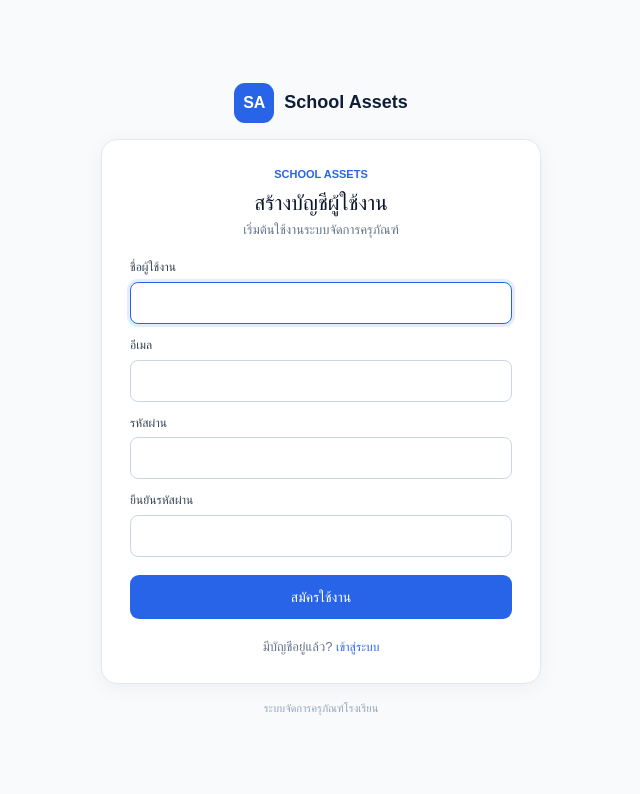
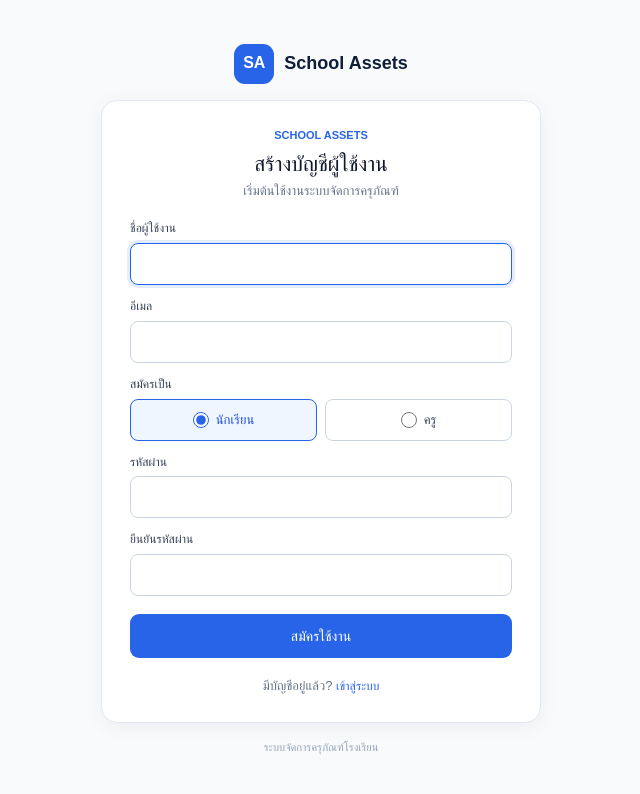
Before and after one commit to Tanaphon31143/School-Assets, a Next.js app: page /register in a window 1280 px wide. Shown: the top 794 px of the page, without its empty margins (319-959 px from the left). Built offline with nearby package versions, Linux system fonts and the light colour scheme; a web font is replaced by a local one.

Commit message:
Update borrowing and equipment pages

```diff
--- a/src/app/api/auth/login/route.ts
+++ b/src/app/api/auth/login/route.ts
@@ -15,6 +15,7 @@ export async function POST(request: Request) {
     const user = (rows as { id: number; name: string; email: string; password: string; role: string }[])[0];
     if (!user || !(await bcrypt.compare(password, user.password))) return NextResponse.json({ error: "อีเมลหรือรหัสผ่านไม่ถูกต้อง" }, { status: 401 });
 
+    await db.query("UPDATE users SET status='active', updated_at=NOW() WHERE id=?", [user.id]);
     const response = NextResponse.json({ user: { id: user.id, name: user.name, email: user.email, role: user.role } });
     response.cookies.set(cookieName, createSession({ id: user.id, name: user.name, email: user.email, role: user.role }), { httpOnly: true, sameSite: "lax", secure: process.env.NODE_ENV === "production", path: "/", maxAge: 60 * 60 * 8 });
     console.log("[Login] ✅ Login success for:", email);
--- a/src/app/api/auth/logout/route.ts
+++ b/src/app/api/auth/logout/route.ts
@@ -1,7 +1,10 @@
 import { NextResponse } from "next/server";
-import { cookieName } from "@/lib/auth";
+import { cookieName, currentUser } from "@/lib/auth";
+import { db } from "@/lib/db";
 
 export async function POST() {
+  const user = await currentUser();
+  if (user) await db.query("UPDATE users SET status='inactive', updated_at=NOW() WHERE id=?", [user.id]);
   const response = NextResponse.json({ ok: true });
   response.cookies.set(cookieName, "", { httpOnly: true, expires: new Date(0), sameSite: "lax", secure: process.env.NODE_ENV === "production", path: "/" });
   return response;
--- a/src/app/api/auth/register/route.ts
+++ b/src/app/api/auth/register/route.ts
@@ -2,12 +2,13 @@ import { NextResponse } from "next/server";
 import bcrypt from "bcryptjs";
 import { db } from "@/lib/db";
 
-type RegisterBody = { name?: string; email?: string; password?: string };
+type RegisterBody = { name?: string; email?: string; password?: string; role?: string };
 
 export async function POST(request: Request) {
   const body = await request.json() as RegisterBody;
   const name = body.name?.trim();
   const email = body.email?.trim().toLowerCase();
+  const role = body.role ?? "student";
 
   if (!name || !email || !body.password) {
     return NextResponse.json({ error: "กรุณากรอกข้อมูลให้ครบถ้วน" }, { status: 422 });
@@ -15,26 +16,30 @@ export async function POST(request: Request) {
   if (name.length < 2 || body.password.length < 8) {
     return NextResponse.json({ error: "ชื่อผู้ใช้งานต้องมีอย่างน้อย 2 ตัวอักษร และรหัสผ่านอย่างน้อย 8 ตัวอักษร" }, { status: 422 });
   }
+  if (role !== "teacher" && role !== "student") {
+    return NextResponse.json({ error: "กรุณาเลือกประเภทผู้ใช้งาน" }, { status: 422 });
+  }
 
   const [existingRows] = await db.query("SELECT id FROM users WHERE email = ? LIMIT 1", [email]);
   if ((existingRows as { id: number }[]).length > 0) {
     return NextResponse.json({ error: "อีเมลนี้ถูกใช้งานแล้ว" }, { status: 409 });
   }
 
+  const [roleRows] = await db.query("SELECT id FROM roles WHERE name = ? LIMIT 1", [role]);
+  const selectedRole = (roleRows as { id: number }[])[0];
+  if (!selectedRole) {
+    return NextResponse.json({ error: "ไม่พบประเภทผู้ใช้งานในระบบ" }, { status: 500 });
+  }
+
   const [result] = await db.query(
     "INSERT INTO users(name,email,password,status,created_at,updated_at) VALUES(?,?,?,?,NOW(),NOW())",
-    [name, email, await bcrypt.hash(body.password, 10), "active"],
+    [name, email, await bcrypt.hash(body.password, 10), "inactive"],
   );
   const userId = (result as { insertId: number }).insertId;
-  const [roleRows] = await db.query("SELECT id FROM roles WHERE name = ? LIMIT 1", ["student"]);
-  const studentRole = (roleRows as { id: number }[])[0];
-
-  if (studentRole) {
-    await db.query(
-      "INSERT INTO model_has_roles(role_id,model_type,model_id) VALUES(?,?,?)",
-      [studentRole.id, "App\\Models\\User", userId],
-    );
-  }
+  await db.query(
+    "INSERT INTO model_has_roles(role_id,model_type,model_id) VALUES(?,?,?)",
+    [selectedRole.id, "App\\Models\\User", userId],
+  );
 
   return NextResponse.json({ id: userId }, { status: 201 });
 }
--- a/src/app/api/users/route.ts
+++ b/src/app/api/users/route.ts
@@ -1,3 +1,3 @@
 import { NextResponse } from "next/server"; import bcrypt from "bcryptjs"; import { db } from "@/lib/db"; import { currentUser } from "@/lib/auth";
 export async function GET(){const u=await currentUser();if(!u||u.role!=="admin")return NextResponse.json({error:"ไม่มีสิทธิ์"},{status:403});const[rows]=await db.query("SELECT u.id,u.name,u.email,u.status,COALESCE(r.name,'user') AS role,u.created_at FROM users u LEFT JOIN model_has_roles m ON m.model_id=u.id AND m.model_type LIKE '%User' LEFT JOIN roles r ON r.id=m.role_id ORDER BY u.created_at DESC");return NextResponse.json(rows)}
-export async function POST(request:Request){const u=await currentUser();if(!u||u.role!=="admin")return NextResponse.json({error:"ไม่มีสิทธิ์"},{status:403});const b=await request.json();const[r]=await db.query("INSERT INTO users(name,email,password,status,created_at,updated_at) VALUES(?,?,?,?,NOW(),NOW())",[b.name,b.email,await bcrypt.hash(b.password??"password",10),b.status??"active"]);const id=(r as {insertId:number}).insertId;const[role]=await db.query("SELECT id FROM roles WHERE name=? LIMIT 1",[b.role??"student"]);if((role as {id:number}[])[0])await db.query("INSERT INTO model_has_roles(role_id,model_type,model_id) VALUES(?,?,?)",[(role as {id:number}[])[0].id,"App\\Models\\User",id]);return NextResponse.json({id},{status:201})}
+export async function POST(request:Request){const u=await currentUser();if(!u||u.role!=="admin")return NextResponse.json({error:"ไม่มีสิทธิ์"},{status:403});const b=await request.json();const[r]=await db.query("INSERT INTO users(name,email,password,status,created_at,updated_at) VALUES(?,?,?,?,NOW(),NOW())",[b.name,b.email,await bcrypt.hash(b.password??"password",10),"inactive"]);const id=(r as {insertId:number}).insertId;const[role]=await db.query("SELECT id FROM roles WHERE name=? LIMIT 1",[b.role??"student"]);if((role as {id:number}[])[0])await db.query("INSERT INTO model_has_roles(role_id,model_type,model_id) VALUES(?,?,?)",[(role as {id:number}[])[0].id,"App\\Models\\User",id]);return NextResponse.json({id},{status:201})}
--- a/src/app/font.css
+++ b/src/app/font.css
@@ -35,7 +35,6 @@ h1 { letter-spacing: 0 !important; line-height: 1.35; }
   font-family: var(--font-ibm-plex-sans-thai), Arial, sans-serif !important;
 }
 
-.swal2-icon { width: 72px !important; height: 72px !important; margin: 4px auto 14px !important; }
 .swal2-title { font-size: 23px !important; margin: 0 !important; }
 .swal2-html-container { font-size: 14px !important; margin: 8px 0 0 !important; }
 .swal2-actions { margin: 16px auto 0 !important; }
--- a/src/app/login/login.module.css
+++ b/src/app/login/login.module.css
@@ -95,6 +95,52 @@
     outline: 0;
     border-color: #2864e8;
     box-shadow: 0 0 0 3px rgba(40, 100, 232, 0.12);
+}
+
+.roleField {
+    border: 0;
+    padding: 0;
+    margin: 12px 0 0;
+}
+
+.roleField legend {
+    color: #334155;
+    font-size: 12px;
+    font-weight: 600;
+    padding: 0;
+}
+
+.roleOptions {
+    display: grid;
+    grid-template-columns: repeat(2, minmax(0, 1fr));
+    gap: 8px;
+    margin-top: 5px;
+}
+
+.card .roleOption {
+    display: flex;
+    align-items: center;
+    justify-content: center;
+    gap: 7px;
+    min-height: 42px;
+    margin: 0;
+    border: 1px solid #cbd5e1;
+    border-radius: 8px;
+    cursor: pointer;
+    font-size: 13px;
+}
+
+.card .roleOption:has(input:checked) {
+    border-color: #2864e8;
+    background: #eff6ff;
+    color: #1d4ed8;
+}
+
+.card .roleOption input {
+    width: 16px;
+    height: 16px;
+    margin: 0;
+    accent-color: #2864e8;
 }
 
 .options {
--- a/src/app/login/page.tsx
+++ b/src/app/login/page.tsx
@@ -4,6 +4,7 @@ import { FormEvent, useState } from "react";
 import Link from "next/link";
 import { useRouter } from "next/navigation";
 import Swal from "sweetalert2";
+import "sweetalert2/dist/sweetalert2.min.css";
 import styles from "./login.module.css";
 
 export default function LoginPage() {
--- a/src/app/register/page.tsx
+++ b/src/app/register/page.tsx
@@ -3,6 +3,8 @@
 import { FormEvent, useState } from "react";
 import Link from "next/link";
 import { useRouter } from "next/navigation";
+import Swal from "sweetalert2";
+import "sweetalert2/dist/sweetalert2.min.css";
 import styles from "../login/login.module.css";
 
 export default function RegisterPage() {
@@ -11,14 +13,19 @@ export default function RegisterPage() {
   const [email, setEmail] = useState("");
   const [password, setPassword] = useState("");
   const [confirmPassword, setConfirmPassword] = useState("");
-  const [error, setError] = useState("");
+  const [role, setRole] = useState<"teacher" | "student">("student");
   const [loading, setLoading] = useState(false);
 
   async function submit(event: FormEvent<HTMLFormElement>) {
     event.preventDefault();
-    setError("");
     if (password !== confirmPassword) {
-      setError("รหัสผ่านและการยืนยันรหัสผ่านไม่ตรงกัน");
+      await Swal.fire({
+        icon: "warning",
+        title: "รหัสผ่านไม่ตรงกัน",
+        text: "กรุณากรอกรหัสผ่านและยืนยันรหัสผ่านให้ตรงกัน",
+        confirmButtonText: "แก้ไข",
+        confirmButtonColor: "#2864e8",
+      });
       return;
     }
 
@@ -27,13 +34,29 @@ export default function RegisterPage() {
       const response = await fetch("/api/auth/register", {
         method: "POST",
         headers: { "Content-Type": "application/json" },
-        body: JSON.stringify({ name, email, password }),
+        body: JSON.stringify({ name, email, password, role }),
       });
       const data = await response.json();
       if (!response.ok) throw new Error(data.error ?? "สมัครใช้งานไม่สำเร็จ");
+      await Swal.fire({
+        icon: "success",
+        title: "สมัครใช้งานเรียบร้อย",
+        text: "บัญชีของคุณถูกสร้างแล้ว กรุณาเข้าสู่ระบบเพื่อเริ่มใช้งาน",
+        confirmButtonText: "ไปหน้าเข้าสู่ระบบ",
+        confirmButtonColor: "#2864e8",
+        timer: 2500,
+        timerProgressBar: true,
+      });
       router.push("/login?registered=1");
     } catch (submitError) {
-      setError(submitError instanceof Error ? submitError.message : "สมัครใช้งานไม่สำเร็จ");
+      const message = submitError instanceof Error ? submitError.message : "สมัครใช้งานไม่สำเร็จ";
+      await Swal.fire({
+        icon: "error",
+        title: "สมัครใช้งานไม่สำเร็จ",
+        text: message,
+        confirmButtonText: "ลองอีกครั้ง",
+        confirmButtonColor: "#2864e8",
+      });
     } finally {
       setLoading(false);
     }
@@ -47,9 +70,21 @@ export default function RegisterPage() {
       <p className={styles.subtitle}>เริ่มต้นใช้งานระบบจัดการครุภัณฑ์</p>
       <label>ชื่อผู้ใช้งาน<input value={name} onChange={(event) => setName(event.target.value)} required autoFocus minLength={2} /></label>
       <label>อีเมล<input type="email" value={email} onChange={(event) => setEmail(event.target.value)} required /></label>
+      <fieldset className={styles.roleField}>
+        <legend>สมัครเป็น</legend>
+        <div className={styles.roleOptions}>
+          <label className={styles.roleOption}>
+            <input type="radio" name="role" value="student" checked={role === "student"} onChange={() => setRole("student")} />
+            นักเรียน
+          </label>
+          <label className={styles.roleOption}>
+            <input type="radio" name="role" value="teacher" checked={role === "teacher"} onChange={() => setRole("teacher")} />
+            ครู
+          </label>
+        </div>
+      </fieldset>
       <label>รหัสผ่าน<input type="password" value={password} onChange={(event) => setPassword(event.target.value)} required minLength={8} /></label>
       <label>ยืนยันรหัสผ่าน<input type="password" value={confirmPassword} onChange={(event) => setConfirmPassword(event.target.value)} required minLength={8} /></label>
-      {error && <p className={styles.error}>{error}</p>}
       <button className={styles.submit} disabled={loading}>{loading ? "กำลังสมัครใช้งาน…" : "สมัครใช้งาน"}</button>
       <p className={styles.register}>มีบัญชีอยู่แล้ว? <Link href="/login" className={styles.link}>เข้าสู่ระบบ</Link></p>
     </form>
--- a/src/app/users/page.tsx
+++ b/src/app/users/page.tsx
@@ -17,5 +17,5 @@ export default function Users() {
   async function remove(user: User) { const answer = await Swal.fire({ icon: "warning", title: `ลบ ${user.name}?`, text: "ข้อมูลผู้ใช้จะถูกลบออกจากระบบ", showCancelButton: true, confirmButtonText: "ลบ", cancelButtonText: "ยกเลิก", confirmButtonColor: "#dc3545" }); if (!answer.isConfirmed) return; const response = await fetch(`/api/users/${user.id}`, { method: "DELETE" }); if (response.ok) { await load(); Swal.fire({ icon: "success", title: "ลบผู้ใช้แล้ว", timer: 1200, showConfirmButton: false }); } }
   return <main className="content"><header><div><p className="eyebrow">ผู้ดูแลระบบ</p><h1>ผู้ใช้งาน</h1></div><button className="primary" onClick={() => { setEditing(null); setShow(!show); }}>เพิ่มผู้ใช้งาน</button></header><section><h2>จัดการผู้ใช้งาน</h2><p className="sub">กำหนดบทบาทและสถานะการใช้งานของสมาชิก</p></section>{(show || editing) && <form className={`card ${styles.form}`} onSubmit={save}><h2>{editing ? "แก้ไขผู้ใช้งาน" : "เพิ่มผู้ใช้งาน"}</h2><div className={styles.formGrid}><input name="name" defaultValue={editing?.name ?? ""} placeholder="ชื่อผู้ใช้งาน" required /><input name="email" type="email" defaultValue={editing?.email ?? ""} placeholder="อีเมล" required /><input name="password" type="password" placeholder={editing ? "รหัสผ่านใหม่ (ไม่เปลี่ยนเว้นว่าง)" : "รหัสผ่าน"} required={!editing} /><select name="role" defaultValue={editing?.role ?? "student"}><option value="student">นักเรียน</option><option value="teacher">ครู</option><option value="admin">ผู้ดูแลระบบ</option></select></div><button className="primary" disabled={saving}>{saving ? "กำลังบันทึก..." : "บันทึก"}</button></form>}
     <div className={styles.filters}><input value={query} onChange={(e) => setQuery(e.target.value)} placeholder="ค้นหาชื่อหรืออีเมล" /><select value={role} onChange={(e) => setRole(e.target.value)}><option value="all">ทุกบทบาท</option><option value="student">นักเรียน</option><option value="teacher">ครู</option><option value="admin">ผู้ดูแลระบบ</option></select><button className="secondary-button" onClick={() => { setQuery(""); setRole("all"); }}>ค้นหา</button></div>
-    <div className={styles.table}><div className={styles.head}><span>ชื่อผู้ใช้งาน</span><span>อีเมล</span><span>บทบาท</span><span>สถานะ</span><span>จัดการ</span></div>{filtered.map((user) => <div className={styles.row} key={user.id}><b>{user.name}</b><span>{user.email}</span><span><em className="status info">{roleNames[user.role] ?? user.role}</em></span><span><em className="status success">{user.status === "active" ? "ใช้งานอยู่" : user.status}</em></span><span className={styles.actions}><button className="detail-button" onClick={() => { setEditing(user); setShow(false); }}>แก้ไข</button><button className="delete-button" onClick={() => remove(user)}>ลบ</button></span></div>)}</div></main>;
+    <div className={styles.table}><div className={styles.head}><span>ชื่อผู้ใช้งาน</span><span>อีเมล</span><span>บทบาท</span><span>สถานะ</span><span>จัดการ</span></div>{filtered.map((user) => <div className={styles.row} key={user.id}><b>{user.name}</b><span>{user.email}</span><span><em className="status info">{roleNames[user.role] ?? user.role}</em></span><span><em className={`status ${user.status === "active" ? "success" : "muted"}`}>{user.status === "active" ? "ใช้งานอยู่" : "ออกจากระบบแล้ว"}</em></span><span className={styles.actions}><button className="detail-button" onClick={() => { setEditing(user); setShow(false); }}>แก้ไข</button><button className="delete-button" onClick={() => remove(user)}>ลบ</button></span></div>)}</div></main>;
 }
```
Also changed, not shown: scripts/reset-login-status.mjs (added, +11 -0 lines), src/app/api/auth/me/route.ts (+8 -1 lines).
